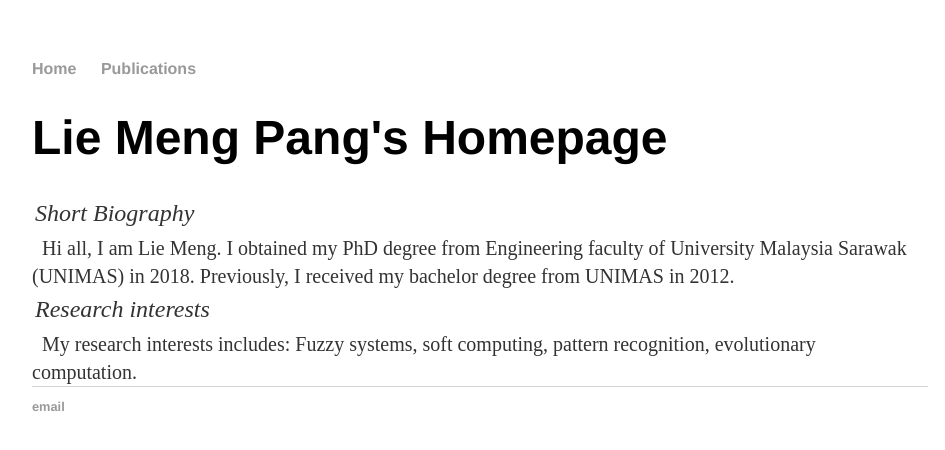
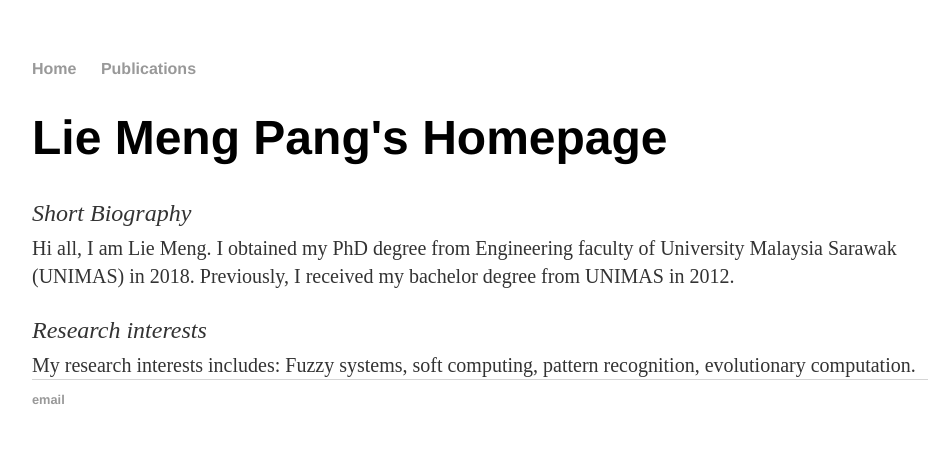
Before and after one commit to lymin1206/test.github.io, a Jekyll site: the page index.html, which Jekyll copies as it is, in a window 1280 px wide. Shown: the top 450 px of the page, without its empty margins (160-1105 px from the left). Built offline with Jekyll 4.4.1, drawn with Linux system fonts in a browser that asks for light colours.

Commit message:
Update main.css

```diff
--- a/css/main.css
+++ b/css/main.css
@@ -27,13 +27,13 @@ p {
     font-size: 1.5em;
     line-height: 1.4em;
     color: #333;
-    margin:3px;
+    margin-bottom:3px;
 }
 p1 {
     font-size: 1.25em;
     line-height: 1.4em;
     color: #333;
-    margin:10px;
+    margin-bottom:20px auto;
 }
 footer {
     border-top: 1px solid #d5d5d5;
```
